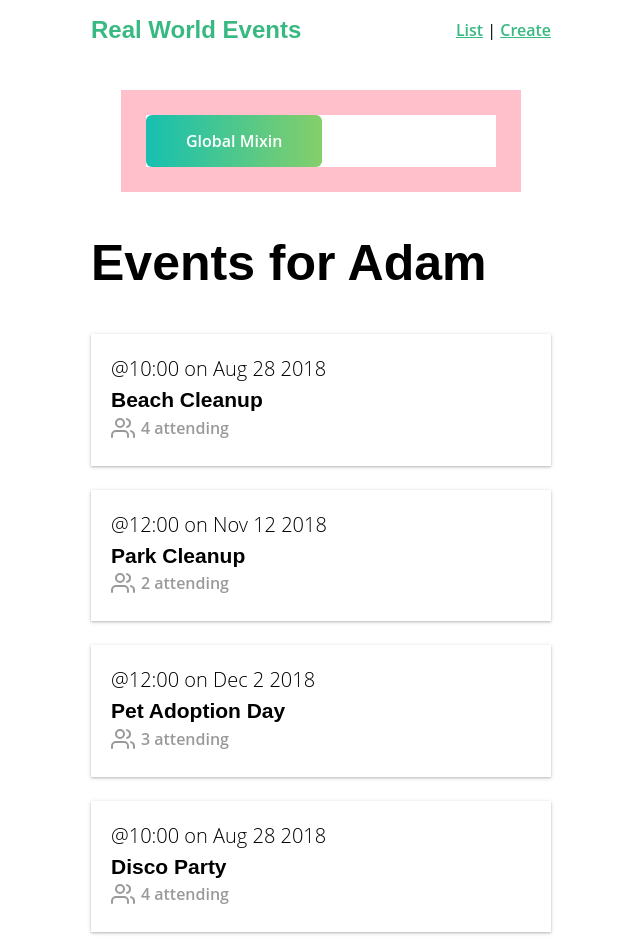
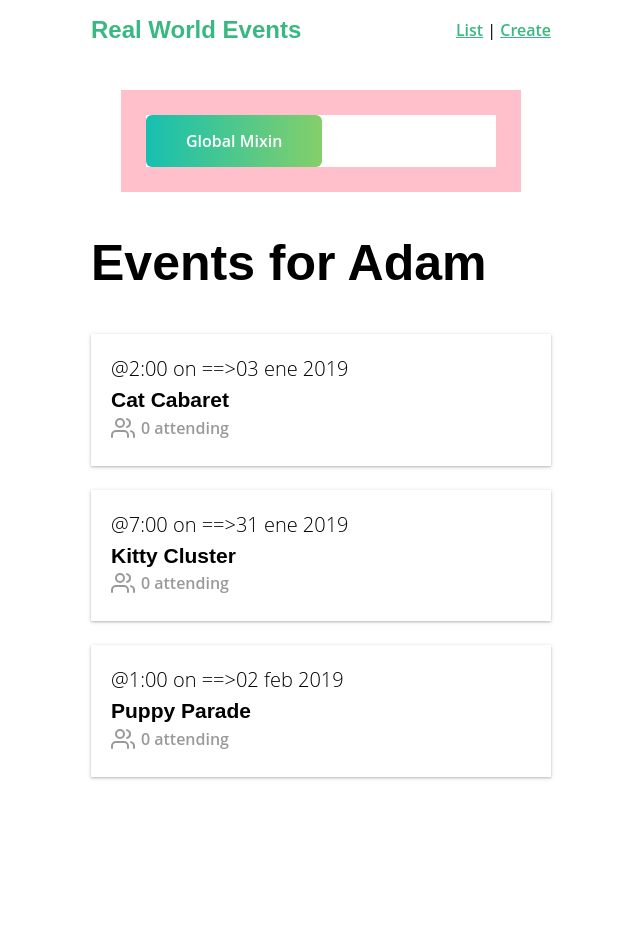
Before and after one commit to jhuerta/VueTraining_VueMastery, a Vue app in the folder next-level-vue/: page / in a window 1280 px wide. Shown: the top 952 px of the page, without its empty margins (319-959 px from the left). After the commit the page ends 821 px from the top, so only its background shows below. Built offline with nearby package versions, Linux system fonts and the light colour scheme; data requests are answered from the project's data file.

Commit message:
Finished lesson 13 on filters. Finished NEXT LEVEL VUE COURSE. Quite nice and interesting. Very powerful.

```diff
--- a/next-level-vue/db.json
+++ b/next-level-vue/db.json
@@ -1,487 +1,48 @@
 {
   "events": [
     {
-      "id": 1,
-      "title": "Beach Cleanup",
-      "date": "Aug 28 2018",
-      "time": "10:00",
-      "location": "Daytona Beach",
-      "description": "Let's clean up this beach.",
-      "organizer": "Adam Jahr",
-      "category": "sustainability",
-      "attendees": [
-        {
-          "id": "abc123",
-          "name": "Adam Jahr"
-        },
-        {
-          "id": "def456",
-          "name": "Gregg Pollack"
-        },
-        {
-          "id": "ghi789",
-          "name": "Beth Swanson"
-        },
-        {
-          "id": "jkl101",
-          "name": "Mary Gordon"
-        }
-      ]
-    },
-    {
-      "id": 2,
-      "title": "Park Cleanup",
-      "date": "Nov 12 2018",
-      "time": "12:00",
-      "location": "132 N Magnolia Street, Orlando, Florida",
-      "description": "We're going to clean up this park.",
-      "organizer": "Adam Jahr",
-      "category": "nature",
-      "attendees": [
-        {
-          "id": "ghi789",
-          "name": "Beth Swanson"
-        },
-        {
-          "id": "jkl101",
-          "name": "Mary Gordon"
-        }
-      ]
-    },
-    {
-      "id": 3,
-      "title": "Pet Adoption Day",
-      "date": "Dec 2 2018",
-      "time": "12:00",
-      "location": "132 N Magnolia Street, Orlando, Florida",
-      "description": "Help animals find new homes.",
-      "organizer": "Gregg Pollack",
-      "category": "animal welfare",
-      "attendees": [
-        {
-          "id": "abc123",
-          "name": "Adam Jahr"
-        },
-        {
-          "id": "ghi789",
-          "name": "Beth Swanson"
-        },
-        {
-          "id": "jkl101",
-          "name": "Mary Gordon"
-        }
-      ]
-    },
-    {
-      "id": 4,
-      "title": "Disco Party",
-      "date": "Aug 28 2018",
-      "time": "10:00",
-      "location": "Daytona Beach",
-      "description": "Let's clean up this beach.",
-      "organizer": "Adam Jahr",
-      "category": "sustainability",
-      "attendees": [
-        {
-          "id": "abc123",
-          "name": "Adam Jahr"
-        },
-        {
-          "id": "def456",
-          "name": "Gregg Pollack"
-        },
-        {
-          "id": "ghi789",
-          "name": "Beth Swanson"
-        },
-        {
-          "id": "jkl101",
-          "name": "Mary Gordon"
-        }
-      ]
-    },
-    {
-      "id": 5,
-      "title": "Vue Users Group",
-      "date": "Nov 12 2018",
-      "time": "12:00",
-      "location": "132 N Magnolia Street, Orlando, Florida",
-      "description": "We're going to clean up this park.",
-      "organizer": "Adam Jahr",
-      "category": "nature",
-      "attendees": [
-        {
-          "id": "ghi789",
-          "name": "Beth Swanson"
-        },
-        {
-          "id": "jkl101",
-          "name": "Mary Gordon"
-        }
-      ]
-    },
-    {
-      "id": 6,
-      "title": "Orlando Dev Meetup",
-      "date": "Dec 2 2018",
-      "time": "12:00",
-      "location": "132 N Magnolia Street, Orlando, Florida",
-      "description": "Help animals find new homes.",
-      "organizer": "Gregg Pollack",
-      "category": "animal welfare",
-      "attendees": [
-        {
-          "id": "abc123",
-          "name": "Adam Jahr"
-        },
-        {
-          "id": "ghi789",
-          "name": "Beth Swanson"
-        },
-        {
-          "id": "jkl101",
-          "name": "Mary Gordon"
-        }
-      ]
-    },
-    {
-      "id": 7,
-      "title": "Yoga Class",
-      "date": "Aug 28 2018",
-      "time": "10:00",
-      "location": "Daytona Beach",
-      "description": "Let's clean up this beach.",
-      "organizer": "Adam Jahr",
-      "category": "sustainability",
-      "attendees": [
-        {
-          "id": "abc123",
-          "name": "Adam Jahr"
-        },
-        {
-          "id": "def456",
-          "name": "Gregg Pollack"
-        },
-        {
-          "id": "ghi789",
-          "name": "Beth Swanson"
-        },
-        {
-          "id": "jkl101",
-          "name": "Mary Gordon"
-        }
-      ]
-    },
-    {
-      "id": 8,
-      "title": "Breathing Meditation",
-      "date": "Nov 12 2018",
-      "time": "12:00",
-      "location": "132 N Magnolia Street, Orlando, Florida",
-      "description": "We're going to clean up this park.",
-      "organizer": "Adam Jahr",
-      "category": "nature",
-      "attendees": [
-        {
-          "id": "ghi789",
-          "name": "Beth Swanson"
-        },
-        {
-          "id": "jkl101",
-          "name": "Mary Gordon"
-        }
-      ]
-    },
-    {
-      "id": 9,
-      "title": "Dancing Class",
-      "date": "Dec 2 2018",
-      "time": "12:00",
-      "location": "132 N Magnolia Street, Orlando, Florida",
-      "description": "Help animals find new homes.",
-      "organizer": "Gregg Pollack",
-      "category": "animal welfare",
-      "attendees": [
-        {
-          "id": "abc123",
-          "name": "Adam Jahr"
-        },
-        {
-          "id": "ghi789",
-          "name": "Beth Swanson"
-        },
-        {
-          "id": "jkl101",
-          "name": "Mary Gordon"
-        }
-      ]
-    },
-    {
-      "id": 10,
-      "category": "animal welfare",
-      "organizer": {
-        "user": {
-          "id": "abc123",
-          "name": "Adam Jahr"
-        }
-      },
-      "title": "Gregg's Event",
-      "description": "We'll do stuff",
-      "location": "Your House",
-      "date": "",
-      "time": "5:00",
-      "attendees": []
-    },
-    {
-      "id": 4664237,
+      "id": 5928101,
       "user": {
         "id": "abc123",
         "name": "Adam"
       },
       "category": "animal welfare",
-      "organizer": {
-        "id": "abc123",
-        "name": "Adam"
-      },
-      "title": "aaaaa",
-      "description": "bbbb",
-      "location": "ddd",
-      "date": "2019-04-01T07:20:00.000Z",
-      "time": "1:00",
+      "organizer": "Adam",
+      "title": "Cat Cabaret",
+      "description": "Yay felines!",
+      "location": "Meow Town",
+      "date": "2019-01-03T21:54:00.000Z",
+      "time": "2:00",
       "attendees": []
     },
     {
-      "id": 6074266,
-      "user": {
-        "id": "abc123",
-        "name": "Adam"
-      },
-      "category": "nature",
-      "organizer": {
-        "id": "abc123",
-        "name": "Adam"
-      },
-      "title": "aaa",
-      "description": "aa",
-      "location": "aaa",
-      "date": "2019-04-01T07:44:00.000Z",
-      "time": "1:00",
-      "attendees": []
-    },
-    {
-      "id": 3417663,
-      "user": {
-        "id": "abc123",
-        "name": "Adam"
-      },
-      "category": "sustainability",
-      "organizer": {
-        "id": "abc123",
-        "name": "Adam"
-      },
-      "title": "aaaaaa",
-      "description": "bbbbbbbb",
-      "location": "bdddddddddd",
-      "date": "2019-04-03T13:26:00.000Z",
-      "time": "1:00",
-      "attendees": []
-    },
-    {
-      "id": 5578523,
+      "id": 8419988,
       "user": {
         "id": "abc123",
         "name": "Adam"
       },
       "category": "animal welfare",
-      "organizer": {
-        "id": "abc123",
-        "name": "Adam"
-      },
-      "title": "aaaaaaaa",
-      "description": "bbbbbbbbbb",
-      "location": "cccccccc",
-      "date": "2019-04-12T13:26:00.000Z",
-      "time": "1:00",
+      "organizer": "Adam",
+      "title": "Kitty Cluster",
+      "description": "Yay cats!",
+      "location": "Catlandia",
+      "date": "2019-01-31T22:09:00.000Z",
+      "time": "7:00",
       "attendees": []
     },
     {
-      "id": 309865,
-      "user": {
-        "id": "abc123",
-        "name": "Adam"
-      },
-      "category": "",
-      "organizer": {
-        "id": "abc123",
-        "name": "Adam"
-      },
-      "title": "aaaaaaaaaaaaaaaa",
-      "description": "aaaaaaaaa",
-      "location": "aaaaaaaaaaaa",
-      "date": "2019-04-01T07:20:00.000Z",
-      "time": "",
-      "attendees": []
-    },
-    {
-      "id": 3130396,
-      "user": {
-        "id": "abc123",
-        "name": "Adam"
-      },
-      "category": "",
-      "organizer": {
-        "id": "abc123",
-        "name": "Adam"
-      },
-      "title": "",
-      "description": "",
-      "location": "",
-      "date": "",
-      "time": "2:00",
-      "attendees": []
-    },
-    {
-      "id": 2176333,
-      "user": {
-        "id": "abc123",
-        "name": "Adam"
-      },
-      "category": "",
-      "organizer": {
-        "id": "abc123",
-        "name": "Adam"
-      },
-      "title": "",
-      "description": "",
-      "location": "",
-      "date": "",
-      "time": "",
-      "attendees": []
-    },
-    {
-      "id": 7760086,
-      "user": {
-        "id": "abc123",
-        "name": "Adam"
-      },
-      "category": "",
-      "organizer": {
-        "id": "abc123",
-        "name": "Adam"
-      },
-      "title": "",
-      "description": "",
-      "location": "",
-      "date": "",
-      "time": "",
-      "attendees": []
-    },
-    {
-      "id": 364628,
-      "user": {
-        "id": "abc123",
-        "name": "Adam"
-      },
-      "category": "",
-      "organizer": {
-        "id": "abc123",
-        "name": "Adam"
-      },
-      "title": "",
-      "description": "",
-      "location": "",
-      "date": "",
-      "time": "",
-      "attendees": []
-    },
-    {
-      "id": 6982180,
-      "user": {
-        "id": "abc123",
-        "name": "Adam"
-      },
-      "category": "sustainability",
-      "organizer": {
-        "id": "abc123",
-        "name": "Adam"
-      },
-      "title": "aaaaaaaaa",
-      "description": "bbbbbbbb",
-      "location": "cccccccc",
-      "date": "2019-04-03T12:18:00.000Z",
-      "time": "2:00",
-      "attendees": []
-    },
-    {
-      "id": 3410110,
+      "id": 4582797,
       "user": {
         "id": "abc123",
         "name": "Adam"
       },
       "category": "animal welfare",
-      "organizer": {
-        "id": "abc123",
-        "name": "Adam"
-      },
-      "title": "",
-      "description": "aaaaaaaa",
-      "location": "bbbbbbbbbb",
-      "date": "2019-04-04T12:20:00.000Z",
-      "time": "2:00",
-      "attendees": []
-    },
-    {
-      "id": 340444,
-      "user": {
-        "id": "abc123",
-        "name": "Adam"
-      },
-      "category": "",
-      "organizer": {
-        "id": "abc123",
-        "name": "Adam"
-      },
-      "title": "",
-      "description": "",
-      "location": "",
-      "date": "",
-      "time": "",
-      "attendees": []
-    },
-    {
-      "id": 2748134,
-      "user": {
-        "id": "abc123",
-        "name": "Adam"
-      },
-      "category": "sustainability",
-      "organizer": {
-        "id": "abc123",
-        "name": "Adam"
-      },
-      "title": "aaa",
-      "description": "aaa",
-      "location": "aa",
-      "date": "2019-04-02T13:35:00.000Z",
-      "time": "5:00",
-      "attendees": []
-    },
-    {
-      "id": 3492706,
-      "user": {
-        "id": "abc123",
-        "name": "Adam"
-      },
-      "category": "nature",
-      "organizer": {
-        "id": "abc123",
-        "name": "Adam"
-      },
-      "title": "aaaaaaaa",
-      "description": "bbbbbbbb",
-      "location": "cccccccccc",
-      "date": "2019-04-04T13:36:00.000Z",
-      "time": "2:00",
+      "organizer": "Adam",
+      "title": "Puppy Parade",
+      "description": "Yay pups!",
+      "location": "Puptown ",
+      "date": "2019-02-02T23:27:00.000Z",
+      "time": "1:00",
       "attendees": []
     }
   ]
--- a/next-level-vue/src/components/EventCard.vue
+++ b/next-level-vue/src/components/EventCard.vue
@@ -1,7 +1,7 @@
 <template>
   <router-link class="event-link" :to="{ name: 'event-show', params: { id: event.id } }">
     <div class="event-card -shadow">
-      <span class="eyebrow">@{{ event.time }} on {{ event.date }}</span>
+      <span class="eyebrow">@{{ event.time }} on {{ event.date | formatDate('==>','es-ES') }}</span>
       <h4 class="title">{{ event.title }}</h4>
       <BaseIcon name="users">{{ event.attendees.length }} attending</BaseIcon>
     </div>
--- /dev/null
+++ b/next-level-vue/src/filters/formatDate.js
@@ -0,0 +1,12 @@
+export default (value, prefix = '-->', locale = ['en-US']) => {
+  console.log('--------------------')
+  const date = new Date(value)
+  return (
+    prefix +
+    date.toLocaleString([locale], {
+      month: 'short',
+      day: '2-digit',
+      year: 'numeric'
+    })
+  )
+}
--- a/next-level-vue/src/main.js
+++ b/next-level-vue/src/main.js
@@ -7,6 +7,9 @@ import store from './store/store'
 import BaseIcon from '@/components/BaseIcon'
 import 'nprogress/nprogress.css'
 import Vuelidate from 'vuelidate'
+import DateFilter from './filters/formatDate'
+
+Vue.filter('formatDate', DateFilter)
 
 Vue.use(Vuelidate)
 
--- a/next-level-vue/src/views/EventShow.vue
+++ b/next-level-vue/src/views/EventShow.vue
@@ -1,7 +1,9 @@
 <template>
   <div>
     <div class="event-header">
-      <span class="eyebrow">@{{ event.time }} on {{ event.date }}</span>
+      <span
+        class="eyebrow"
+      >@{{ event.time }} on {{ event.date | formatDate("___") | someLocalFilter('!!!!!') }}</span>
       <h1 class="title">{{ event.title }}</h1>
       <h5>Organized by {{ event.organizer ? event.organizer.name : '' }}</h5>
       <h5>Category: {{ event.category }}</h5>
@@ -29,7 +31,12 @@
 </template>
 <script>
 export default {
-  props: ['event']
+  props: ['event'],
+  filters: {
+    someLocalFilter(value, postfix) {
+      return value + postfix
+    }
+  }
 }
 </script>
 <style scoped>
```
Also changed, not shown: 1 other file (tests, documents, lock files or other folders).
